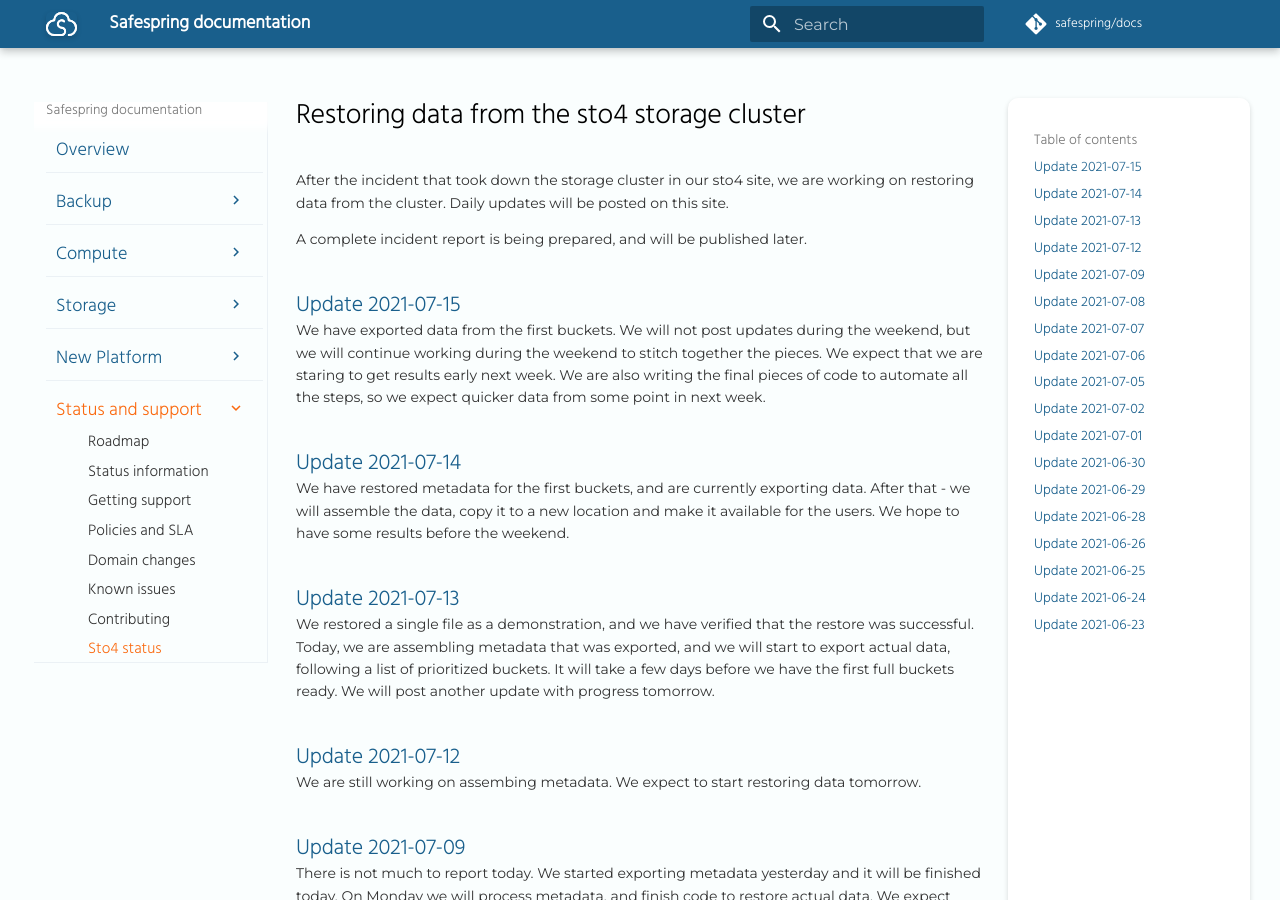
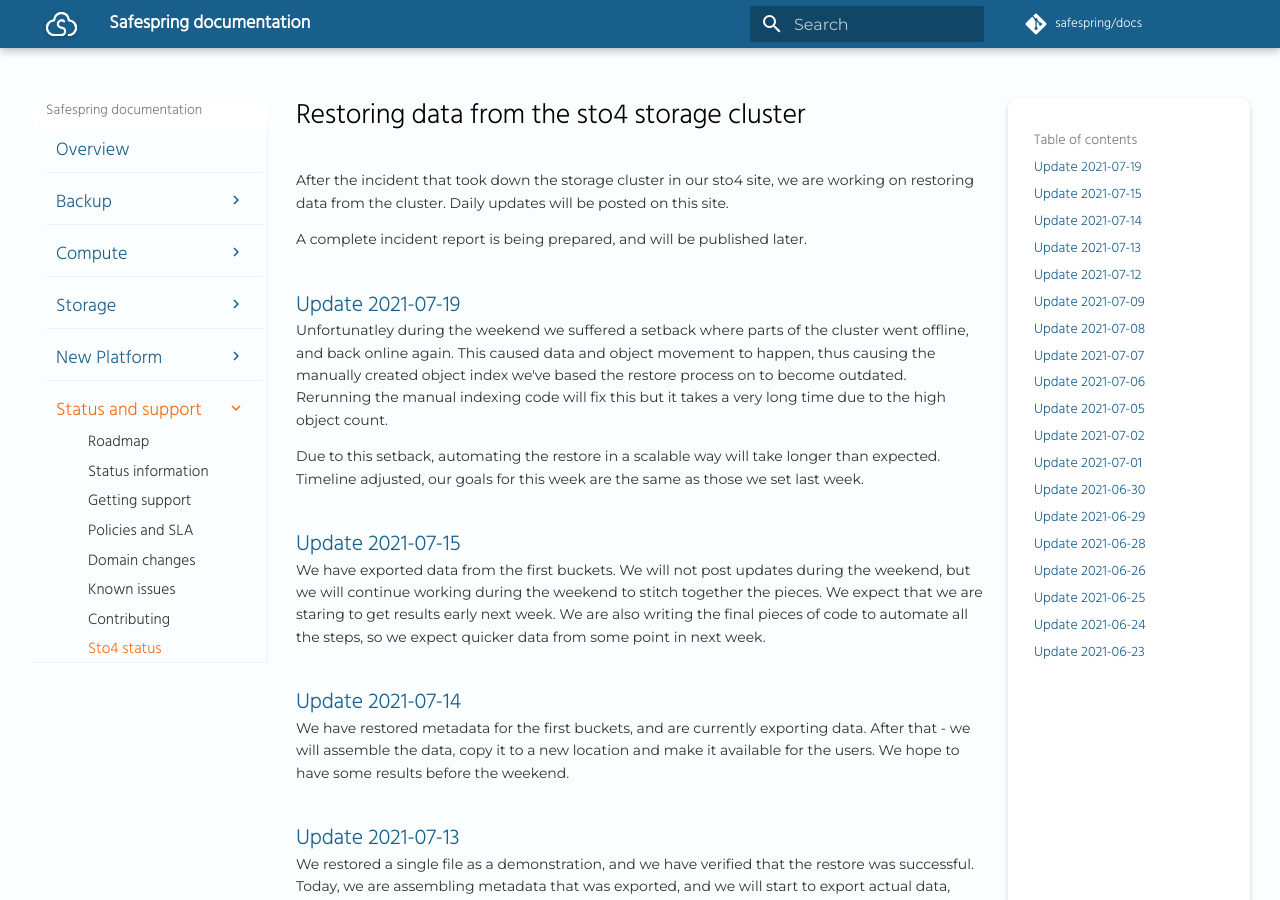
Before and after one commit to safespring/docs, an MkDocs documentation site: the page built from content/service/sto4_storage.md, in a window 1280 px wide and 900 px high. Built offline with MkDocs 1.6.1 and Material for MkDocs 9.7.7, drawn with Linux system fonts in a browser that asks for light colours; a script that is not in the unit is left out; comment, search, counter and statistics services are not loaded; old or Windows-style settings are respelled for this version of MkDocs.

Commit message:
daily update for sto4

```diff
--- a/content/service/sto4_storage.md
+++ b/content/service/sto4_storage.md
@@ -1,71 +1,147 @@
 # Restoring data from the sto4 storage cluster
 
-After the incident that took down the storage cluster in our sto4 site, we are working on restoring data from the cluster. Daily updates will be posted on this site.
+After the incident that took down the storage cluster in our sto4 site, we are
+working on restoring data from the cluster. Daily updates will be posted on
+this site.
 
 A complete incident report is being prepared, and will be published later.
 
+## Update 2021-07-19
+
+Unfortunatley during the weekend we suffered a setback where parts of the
+cluster went offline, and back online again. This caused data and object
+movement to happen, thus causing the manually created object index we've based
+the restore process on to become outdated. Rerunning the manual indexing code
+will fix this but it takes a very long time due to the high object count.
+
+Due to this setback, automating the restore in a scalable way will take longer
+than expected. Timeline adjusted, our goals for this week are the same as those
+we set last week.
+
 ## Update 2021-07-15
 
-We have exported data from the first buckets. We will not post updates during the weekend, but we will continue working during the weekend to stitch together the pieces. We expect that we are staring to get results early next week. We are also writing the final pieces of code to automate all the steps, so we expect quicker data from some point in next week.
+We have exported data from the first buckets. We will not post updates during
+the weekend, but we will continue working during the weekend to stitch together
+the pieces. We expect that we are staring to get results early next week. We
+are also writing the final pieces of code to automate all the steps, so we
+expect quicker data from some point in next week.
+
 ## Update 2021-07-14
 
-We have restored metadata for the first buckets, and are currently exporting data. After that - we will assemble the data, copy it to a new location and make it available for the users. We hope to have some results before the weekend.
+We have restored metadata for the first buckets, and are currently exporting
+data. After that - we will assemble the data, copy it to a new location and
+make it available for the users. We hope to have some results before the
+weekend.
+
 ## Update 2021-07-13
 
-We restored a single file as a demonstration, and we have verified that the restore was successful. Today, we are assembling metadata that was exported, and we will start to export actual data, following a list of prioritized buckets. It will take a few days before we have the first full buckets ready. We will post another update with progress tomorrow.
+We restored a single file as a demonstration, and we have verified that the
+restore was successful. Today, we are assembling metadata that was exported,
+and we will start to export actual data, following a list of prioritized
+buckets. It will take a few days before we have the first full buckets ready.
+We will post another update with progress tomorrow.
+
 ## Update 2021-07-12
 
-We are still working on assembing metadata. We expect to start restoring data tomorrow.
+We are still working on assembing metadata. We expect to start restoring data
+tomorrow.
 
 ## Update 2021-07-09
 
-There is not much to report today. We started exporting metadata yesterday and it will be finished today. On Monday we will process metadata, and finish code to restore actual data. We expect more news on Tuesday, when we expect to start restoring data.
+There is not much to report today. We started exporting metadata yesterday and
+it will be finished today. On Monday we will process metadata, and finish code
+to restore actual data. We expect more news on Tuesday, when we expect to start
+restoring data.
 
 ## Update 2021-07-08
 
-Today we have finished the code for metadata restore, and also proceeded our infrastructure work, which means we are getting closer to restore data from next week.
+Today we have finished the code for metadata restore, and also proceeded our
+infrastructure work, which means we are getting closer to restore data from
+next week.
 
 ## Update 2021-07-07
 
-We are still working on the metadata restore, and also building tooling. That means no files are restored today, but unless anything unexpected happens, we will se a much faster recovery rate starting next week.
+We are still working on the metadata restore, and also building tooling. That
+means no files are restored today, but unless anything unexpected happens, we
+will se a much faster recovery rate starting next week.
 
 ## Update 2021-07-06
 
-We are splitting the restore operation in two parts: First we are going to restore metadata, and when that is done, we will be able to restore actual data at a faster speed. We will report the progress of the metadata restoration in tomorrows status update.
+We are splitting the restore operation in two parts: First we are going to
+restore metadata, and when that is done, we will be able to restore actual data
+at a faster speed. We will report the progress of the metadata restoration in
+tomorrows status update.
 
-Meanwhile, we have also restored a full object from the cluster as a proof of concept, and we are waiting for the customer to verify that the restore is complete before we proceed with more objects.
+Meanwhile, we have also restored a full object from the cluster as a proof of
+concept, and we are waiting for the customer to verify that the restore is
+complete before we proceed with more objects.
 
 ## Update 2021-07-05
 
-Since last status update, we have continued to work on setting up infrastructure and automating restore process. We haven't restored any more files, but we have a list of 5 prioritized buckets we will start to restore this week. Once we have more information about numbers (number of buckets to restore, number of files in each bucket) - we will update with progress here.
+Since last status update, we have continued to work on setting up
+infrastructure and automating restore process. We haven't restored any more
+files, but we have a list of 5 prioritized buckets we will start to restore
+this week. Once we have more information about numbers (number of buckets to
+restore, number of files in each bucket) - we will update with progress here.
 
 ## Update 2021-07-02
-We have today continued with the restore of the metadata. We also have set up a process for clearer communication on which data to restore first. We still aim at being able to restore objects in a larger scale early next week.
 
+We have today continued with the restore of the metadata. We also have set up a
+process for clearer communication on which data to restore first. We still aim
+at being able to restore objects in a larger scale early next week.
 
 ## Update 2021-07-01
-We now have a working automatic process to restore objects larger than 4 MB from the active part of the cluster. The restoration process from the inactive nodes is still manual.
 
-To be able to provide a reliable report of what is in the cluster and what we need to restore work will now be focused primarely on restoring the metadata. By restoring the metadata we will be able to tell with certainty exactly which files that was in the solution before it went down. Once we have the metadata database we will continue to restore the actual objects.
+We now have a working automatic process to restore objects larger than 4 MB
+from the active part of the cluster. The restoration process from the inactive
+nodes is still manual.
+
+To be able to provide a reliable report of what is in the cluster and what we
+need to restore work will now be focused primarely on restoring the metadata.
+By restoring the metadata we will be able to tell with certainty exactly which
+files that was in the solution before it went down. Once we have the metadata
+database we will continue to restore the actual objects.
 
 
 ## Update 2021-06-30
-Our focus right now is to restore the primary storage bucket for the Nextcloud installation. Yesterday we managed to restore 810 objects out of 1230 in that bucket. The restored objects have all a size smaller than 4 MB. Due to multipart handling in the backend objects bigger than 4 MB need to be handled differently. The parts of the objects need to be found and concatenated in order to restore them properly. We are today writing the code to do just that to be able to retrieve those objects as well.
+
+Our focus right now is to restore the primary storage bucket for the Nextcloud
+installation. Yesterday we managed to restore 810 objects out of 1230 in that
+bucket. The restored objects have all a size smaller than 4 MB. Due to
+multipart handling in the backend objects bigger than 4 MB need to be handled
+differently. The parts of the objects need to be found and concatenated in
+order to restore them properly. We are today writing the code to do just that
+to be able to retrieve those objects as well.
 
 
 ## Update 2021-06-29
-We now have a working program to list all object names in a bucket which we will use as
-input to the next set of programs that will do the actual restore. We can also get metadata about the objects to get the checksums but since Nextcloud is using multipart uploads as default we will have to investigate the chunk sizes for the multipart uploads to be able to calculate the checksums correctly to be able to verify the integrity of the restored data.
 
-We have a working process to restore the objects in the active part of the cluster. Next step is to find which parts of the objects that resides in the inactive part and find a consistent way how to restore them.
+We now have a working program to list all object names in a bucket which we
+will use as input to the next set of programs that will do the actual restore.
+We can also get metadata about the objects to get the checksums but since
+Nextcloud is using multipart uploads as default we will have to investigate the
+chunk sizes for the multipart uploads to be able to calculate the checksums
+correctly to be able to verify the integrity of the restored data.
 
-We are working on setting up a new Nextcloud instance to which the users that where using the Sunet Drive solution can reupload the files that they still have. We will then be able to find a delta on which files that can not be reuploaded in order to focus our efforts on restoring those objects.
+We have a working process to restore the objects in the active part of the
+cluster. Next step is to find which parts of the objects that resides in the
+inactive part and find a consistent way how to restore them.
+
+We are working on setting up a new Nextcloud instance to which the users that
+where using the Sunet Drive solution can reupload the files that they still
+have. We will then be able to find a delta on which files that can not be
+reuploaded in order to focus our efforts on restoring those objects.
 
 
 ## Update 2021-06-28
-We keep on doing progress with the restore process. As it looks now we will be able to start automated restores later this week. We will be able to focus our efforts on specifik buckets where the primary storage bucket for the Nextcloud installation in sto4 has the highest priority.
 
-We have also enforced bucket quotas on 5 million objects per bucket in sto3 which will prevent this problem from happening there.
+We keep on doing progress with the restore process. As it looks now we will be
+able to start automated restores later this week. We will be able to focus our
+efforts on specifik buckets where the primary storage bucket for the Nextcloud
+installation in sto4 has the highest priority.
+
+We have also enforced bucket quotas on 5 million objects per bucket in sto3
+which will prevent this problem from happening there.
 
 ## Update 2021-06-26
 
@@ -92,18 +168,30 @@
 
 ## Update 2021-06-24
 
-We have had progress on restoring files: Work has been done to manually restore a few specific files from the placement groups that are unavailable. Later this process will be automated so we can speed up the process. Progress is still slow because of the manual steps that need to be taken, but we expect recovery to be faster from next week. So far the work has been successful.
+We have had progress on restoring files: Work has been done to manually restore
+a few specific files from the placement groups that are unavailable. Later this
+process will be automated so we can speed up the process. Progress is still
+slow because of the manual steps that need to be taken, but we expect recovery
+to be faster from next week. So far the work has been successful.
 
-We have also done further work on bringing up important services or migrate to other solutions for customers that were affected.
+We have also done further work on bringing up important services or migrate to
+other solutions for customers that were affected.
 
-We have done work to ensure that other storage clusters are operating safely, and we are confident that similar situations will not happen at our other sites.
+We have done work to ensure that other storage clusters are operating safely,
+and we are confident that similar situations will not happen at our other
+sites.
 
 ## Update 2021-06-23
 
-Today, we are doing work to establish the process for restoring data, with the intent to write scripts do this automatically at a later stage.
+Today, we are doing work to establish the process for restoring data, with the
+intent to write scripts do this automatically at a later stage.
 
-We have also been securing metadata, and we will work on creating lists of files we need to recover.
+We have also been securing metadata, and we will work on creating lists of
+files we need to recover.
 
-We have also been working on setting up services at other sites, and we have scheduled meetings with some of the customers.
+We have also been working on setting up services at other sites, and we have
+scheduled meetings with some of the customers.
 
-If you are a customer and this incident has an impact for you, don't hesitate to get in touch with us at support@safespring.com, and we will set up a meeting with you.
+If you are a customer and this incident has an impact for you, don't hesitate
+to get in touch with us at support@safespring.com, and we will set up a meeting
+with you.
```
